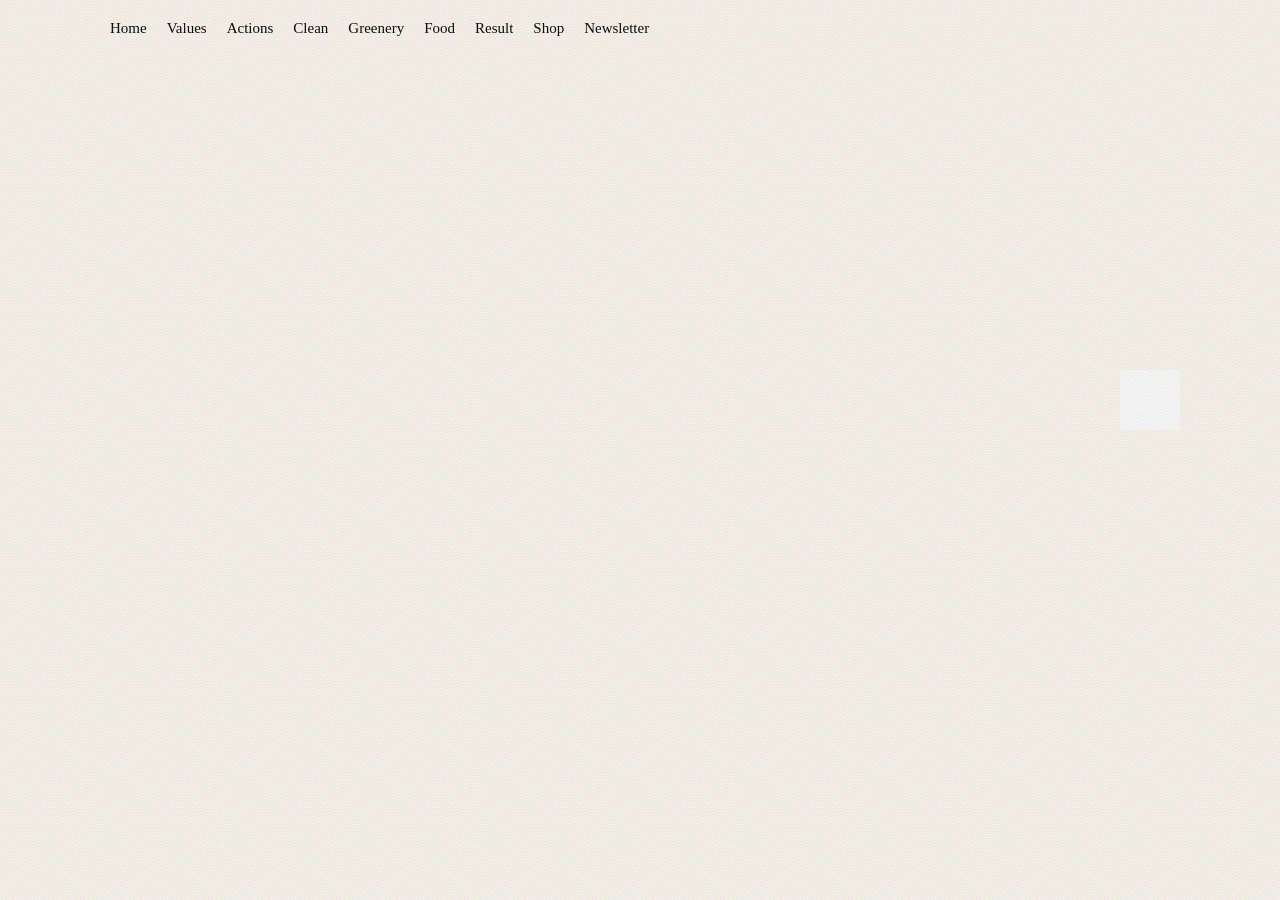
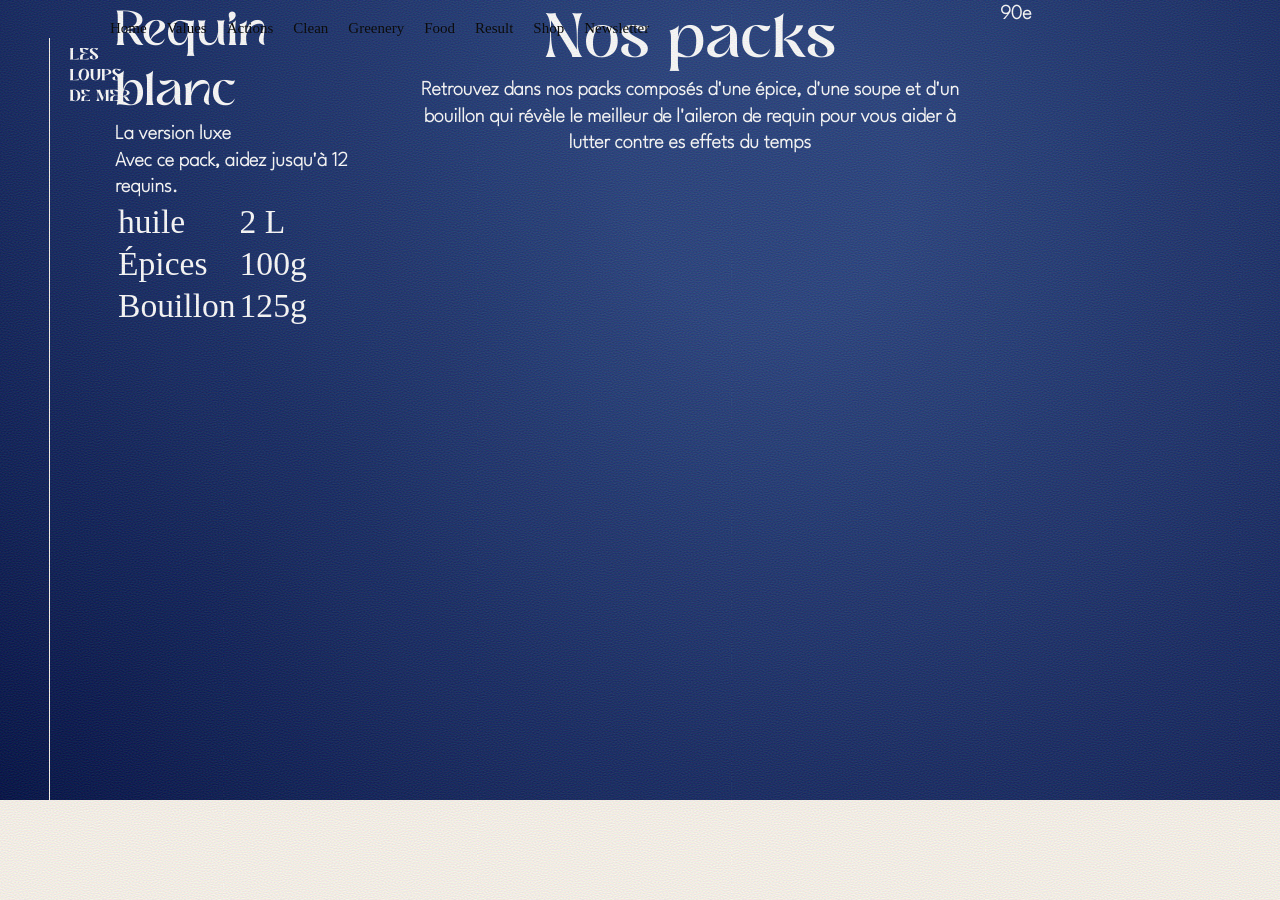
Before and after one commit to DMI1-project-webgl/les-loups-de-mer, a Vue app: page /shop in a window 1280 px wide. After the commit the page ends 800 px from the top, so only its background shows below. Built offline with nearby package versions, Linux system fonts and the light colour scheme.

Commit message:
:construction: dev page result & début shop

```diff
--- a/src/components/Experience/Draggable.vue
+++ b/src/components/Experience/Draggable.vue
@@ -184,7 +184,8 @@ export default defineComponent({
       let posX = that.closestNumArray(positionArray, e.clientX-hitboxRect.left-widthDraggable)
       gsap.to(that.$refs.element as any, { x: posX, duration: 0.2});
 
-      // that.displayPercentX(widthContainer, widthDraggable, posX)
+
+      that.displayPercentX(widthContainer, widthDraggable, posX)
     });
   },
   methods: {
@@ -245,6 +246,7 @@ export default defineComponent({
 
 /* Draggable elements */
 section.draggable {
+  padding-left: 100px;
   position: fixed;
   width: 40vw;
   top: 10%;
--- a/src/components/UI/SquaredButton.vue
+++ b/src/components/UI/SquaredButton.vue
@@ -105,4 +105,13 @@ export default defineComponent({
 .SquaredButton-Container:hover .SquaredButton--white .SquaredButton-Text {
     color: var(--color-secondary);
 }
+.result .SquaredButton {
+  width: inherit !important;
+  padding: 0 30px !important;
+  overflow: hidden;
+}
+.result .SquaredButton::after {
+  width: 110%;
+  border: none;
+}
 </style>
--- a/src/views/Experience/Food.vue
+++ b/src/views/Experience/Food.vue
@@ -10,7 +10,9 @@ import Modal from '../../components/Experience/Modal.vue';
     <Modal v-if="tuto2" text="Utilisez la jauge pour ajouter des petits poissons qui serviront d’alimentation à notre requin, une fois que vous pensez avoir bien dosé, validez votre choix. " @showoff="hidetuto2" :showbtn="true"/>
       <div class="food--btn-container" @click="validateStep" >
         <div class="food--btn">
-          <img src="" alt="">
+          <svg id="a" xmlns="http://www.w3.org/2000/svg" viewBox="0 0 300 300">
+            <path d="M123.65,0c5.13,1.47,9.31,4.12,10.97,9.51,1.75,5.67,.25,10.54-3.92,14.71-15.82,15.8-31.63,31.63-47.44,47.45-.74,.74-1.44,1.51-2.56,2.7,1.53,.07,2.54,.16,3.56,.16,23.15,0,46.29-.05,69.44,.02,51.95,.14,96,34,109.58,84.14,15.11,55.81-16.7,115.87-71.34,134.72-9.36,3.23-18.92,5.41-28.82,6.05-.86,.06-1.7,.36-2.55,.55h-48.64c-2.16-1.41-4.79-2.42-6.4-4.31-4.24-4.98-3.92-10.95-1.78-16.58,2-5.26,6.65-6.98,12.09-6.97,13.67,.02,27.35,.19,41.01-.12,40.31-.92,74.64-30.93,81.2-70.76,7.72-46.94-24.33-91.18-71.16-98.06-4.42-.65-8.95-.84-13.42-.86-23.24-.08-46.48-.04-69.72-.03-.77,0-1.54,.07-3,.14,1,1.09,1.64,1.84,2.33,2.54,15.81,15.82,31.61,31.64,47.45,47.43,3.88,3.87,5.72,8.36,4.36,13.8-2.52,10.09-14.68,13.9-22.57,7.12-.81-.7-1.55-1.48-2.31-2.24-23.82-23.82-47.65-47.64-71.47-71.46-7.43-7.43-7.42-14.99,.01-22.42C61.61,54.14,84.7,31.1,107.72,8c3.32-3.33,6.59-6.6,11.24-8h4.69Z" style="fill:#1f3666;"/>
+          </svg>
         </div>
         <p class="food--btn-text">Valider</p>
       </div>
@@ -76,6 +78,14 @@ export default defineComponent({
   border-radius: 50%;
   overflow: hidden;
 }
+.food--btn svg {
+  position: absolute;
+  width: 25px;
+  height: auto;
+  top: 50%;
+  left: 50%;
+  transform: translate(-50%, -50%);
+}
 .food--btn-text {
   color: white;
   font-size: .5em;
--- a/src/views/Experience/Result.vue
+++ b/src/views/Experience/Result.vue
@@ -1,4 +1,28 @@
+<script setup lang="ts">
+import SquaredButton from '../../components/UI/SquaredButton.vue';
+</script>
+
 <template>
+  <section class="result page-experience">
+    <div class="container-fluid h-100">
+      <div class="row h-100">
+        <div class="col-6 h-100"></div>
+        <div class="col-5 h-100">
+          <div class="result--content-container">
+            <div class="result--content">
+              <h2>Félicitation ! </h2>
+              <p>Voici votre écosystème. Il est parfait, partagez-le à vos amis.</p>
+              <SquaredButton class="" :isRouterLink="false" text="Partager mon écosystème" :isWhite="true" @validate="oui"/>
+            </div>
+            <div class="result--content">
+              <h2>Et après ? </h2>
+              <p>Pour continuer vos actions dans la vraie vie, aidez nous à financer nos actions et nos recherches. À chacun de vos achats de [XXXXXX], nous prélevons une petite partie pour aider à réaliser nos différents actions. Alors n'hésitez pas, bénéficiez des avantages de nos produits en protégeant l'environnement dès maintenant ! </p>
+            </div>
+          </div>
+        </div>
+      </div>
+    </div>
+  </section>
 </template>
 
 <script lang="ts">
@@ -14,6 +38,28 @@ export default defineComponent({
       canvas.classList.add('canvas--left')
   },
   methods: {
+    oui() {
+
+    }
   }
 })
 </script>
+
+<style scoped>
+.result {
+  color: white;
+}
+.result--content-container {
+  height: 100%;
+  display: flex;
+  flex-direction: column;
+  justify-content: center;
+}
+.result .SquaredButton-Container {
+  align-items: start;
+  margin-top: 20px;
+}
+.result--content {
+  margin-bottom: 100px;
+}
+</style>
--- a/src/views/Newsletter.vue
+++ b/src/views/Newsletter.vue
@@ -96,6 +96,9 @@ import BackgroundGradient from './../components/BackgroundGradient.vue';
     text-align: left;
     display: flex;
 }
+.newsletter--cgu-group {
+    text-align: left;
+}
 .newsletter--cgu-group label {
     font-family: "leaguespartan";
     font-size: .5em;
@@ -103,10 +106,6 @@ import BackgroundGradient from './../components/BackgroundGradient.vue';
     font-style: italic;
     padding-left: 15px;
 }
-/* .newsletter--form-col {
-    display: inline-flex;
-    width: 100%;
-} */
 .newsletter--form-submit {
     aspect-ratio: 1;
     height: 100%;
--- a/src/views/Shop.vue
+++ b/src/views/Shop.vue
@@ -1,12 +1,59 @@
 <script setup lang="ts">
-import Modal from './../components/Experience/Modal.vue';
-
+import SquaredButton from './../components/UI/SquaredButton.vue';
+import BackgroundGradient from './../components/BackgroundGradient.vue';
+import Nav from './../components/Nav.vue';
 </script>
 
 <template>
-  <div style="height: 200px; width: 200px; margin: 100px;">
-  </div>
-    <Modal />
+  <BackgroundGradient />
+  <Nav />
+  <section class="shop page-experience">
+    <div class="container-fluid h-100">
+      <div class="row h-100">
+        <div class="col-3 h-100">
+          <div class="shop--product-details">
+            <h2 class="shop--product-name">Requin blanc</h2>
+            <p class="shop--product-package">La version luxe</p>
+            <p class="shop--product-description">Avec ce pack, aidez jusqu'à 12 requins.</p>
+          </div>
+          <div>
+            <table>
+              <tr>
+                <td>huile</td>
+                <td>2 L</td>
+              </tr>
+              <tr>
+                <td>Épices</td>
+                <td>100g</td>
+              </tr>
+              <tr>
+                <td>Bouillon</td>
+                <td>125g</td>
+              </tr>
+            </table>
+          </div>
+        </div>
+        <div class="col-6 h-100">
+          <div class="shop--heading">
+            <h1>Nos packs</h1>
+            <p>Retrouvez dans nos packs composés d'une épice, d'une soupe et d'un bouillon qui révèle le meilleur de l'aileron de requin pour vous aider à lutter contre es effets du temps</p>
+          </div>
+          <div class="shop--product-contaier">
+            <div class="shop--products"></div>
+          </div>
+        </div>
+        <div class="col-3 h-100">
+          <div class="shop--product-buy">
+            <div class="shop--product">
+              <div class="shop--product-price">
+                <p>90e</p>
+              </div>
+            </div>
+          </div>
+        </div>
+      </div>
+    </div>
+  </section>
 </template>
 
 
@@ -21,3 +68,12 @@ export default defineComponent({
   }
 })
 </script>
+
+<style scoped>
+.shop {
+  color: white;
+}
+.shop--heading {
+  text-align: center;
+}
+</style>
```
